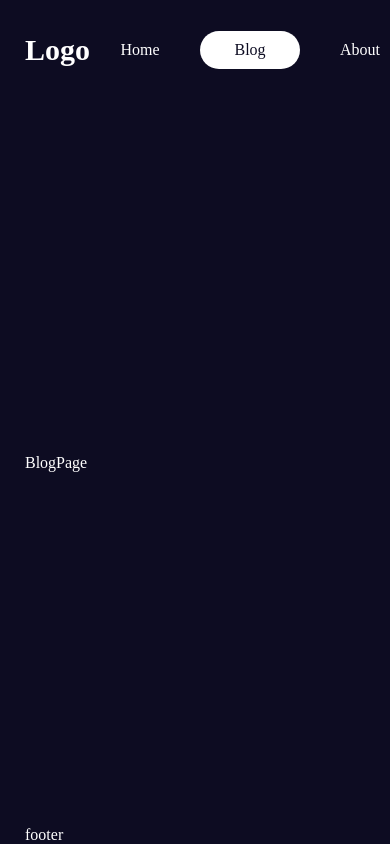
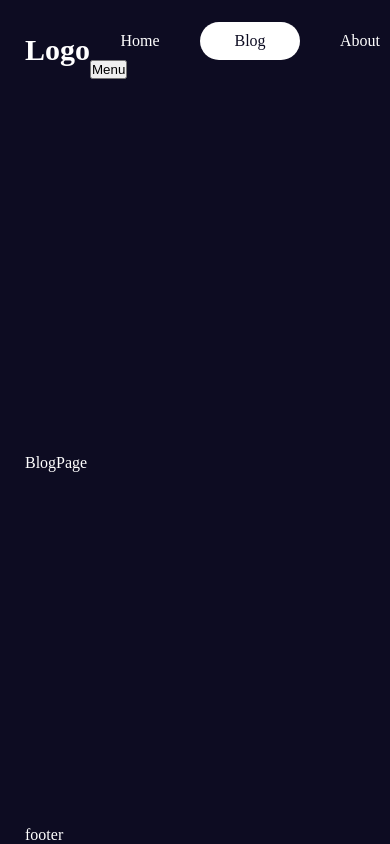
Before and after one commit to zhe-student-tafesa/nextjs-blog-fullstack-ts, a Next.js app: page /blog in a window 390 px wide. Shown: the top 844 px of the page. Built offline with nearby package versions, Linux system fonts and the light colour scheme.

Commit message:
1. try to add Mobile Menu;

```diff
--- a/src/components/navBar/links/Links.tsx
+++ b/src/components/navBar/links/Links.tsx
@@ -1,4 +1,5 @@
-import React from "react";
+"use client";
+import React, { useState } from "react";
 import styles from "./links.module.css";
 import { LinkInterface } from "@/types";
 import Link from "next/link";
@@ -27,8 +28,10 @@ const Links = () => {
   // TEMPORARY
   const session = true;
   const isAdmin = true;
+  const [isOpen, setIsOpen] = useState(false);
   return (
     <div className={styles.container}>
+      <div className={styles.links}>
         {links.map((link) => (
           <NavLink title={link.title} path={link.path} key={link.title} />
         ))}
@@ -43,6 +46,16 @@ const Links = () => {
           <NavLink title={"Login"} path={"/login"} key={"/login"} />
         )}
       </div>
+
+      <button onClick={() => setIsOpen((previous) => !previous)}>Menu</button>
+      {isOpen && (
+        <div className={styles.mobileLinks}>
+          {links.map((link) => (
+            <NavLink title={link.title} path={link.path} key={link.title} />
+          ))}
+        </div>
+      )}
+    </div>
   );
 };
 
--- a/src/components/navBar/links/links.module.css
+++ b/src/components/navBar/links/links.module.css
@@ -1,11 +1,30 @@
-.container {
+.container {}
+
+.links {
     display: flex;
     gap: 10px;
     align-items: center;
+}
+
+/* height: calc(100vh - 100px);: must has SPACE */
+/* height: calc(100vh-100px);   NOT WORKING*/
+.mobileLinks {
+    position: absolute;
+    right: 0;
+    top: 100px;
+    width: 50%;
+    height: calc(100vh - 100px);
+    display: flex;
+    flex-direction: column;
+    align-items: center;
+    justify-content: center;
+    gap: 10px;
+    background-color: aqua;
 }
 
 .buttonLogout {
     padding: 10px;
     font-weight: bold;
     cursor: pointer;
+
 }
```
Lines whose indentation alone changed are shown as unchanged.
